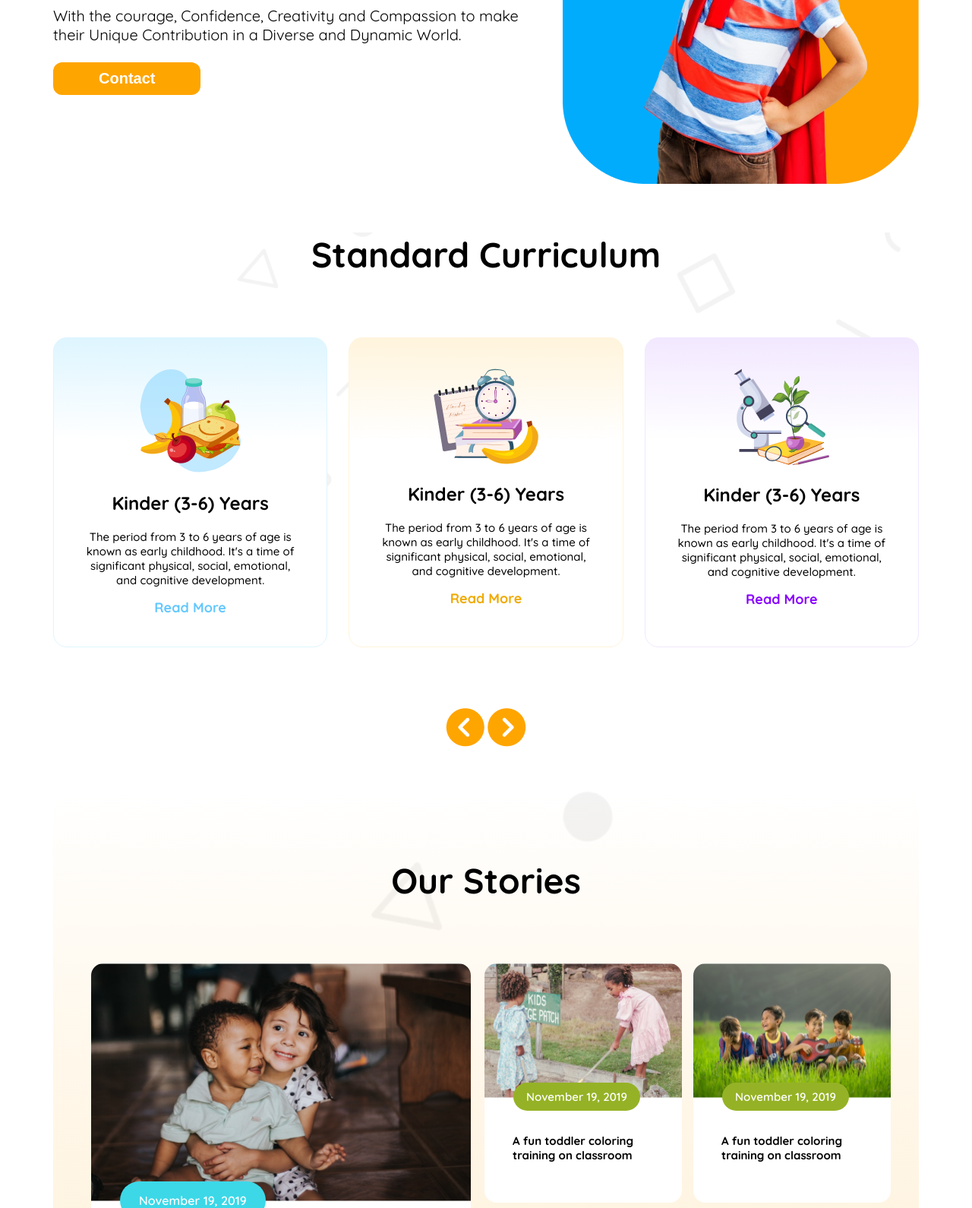
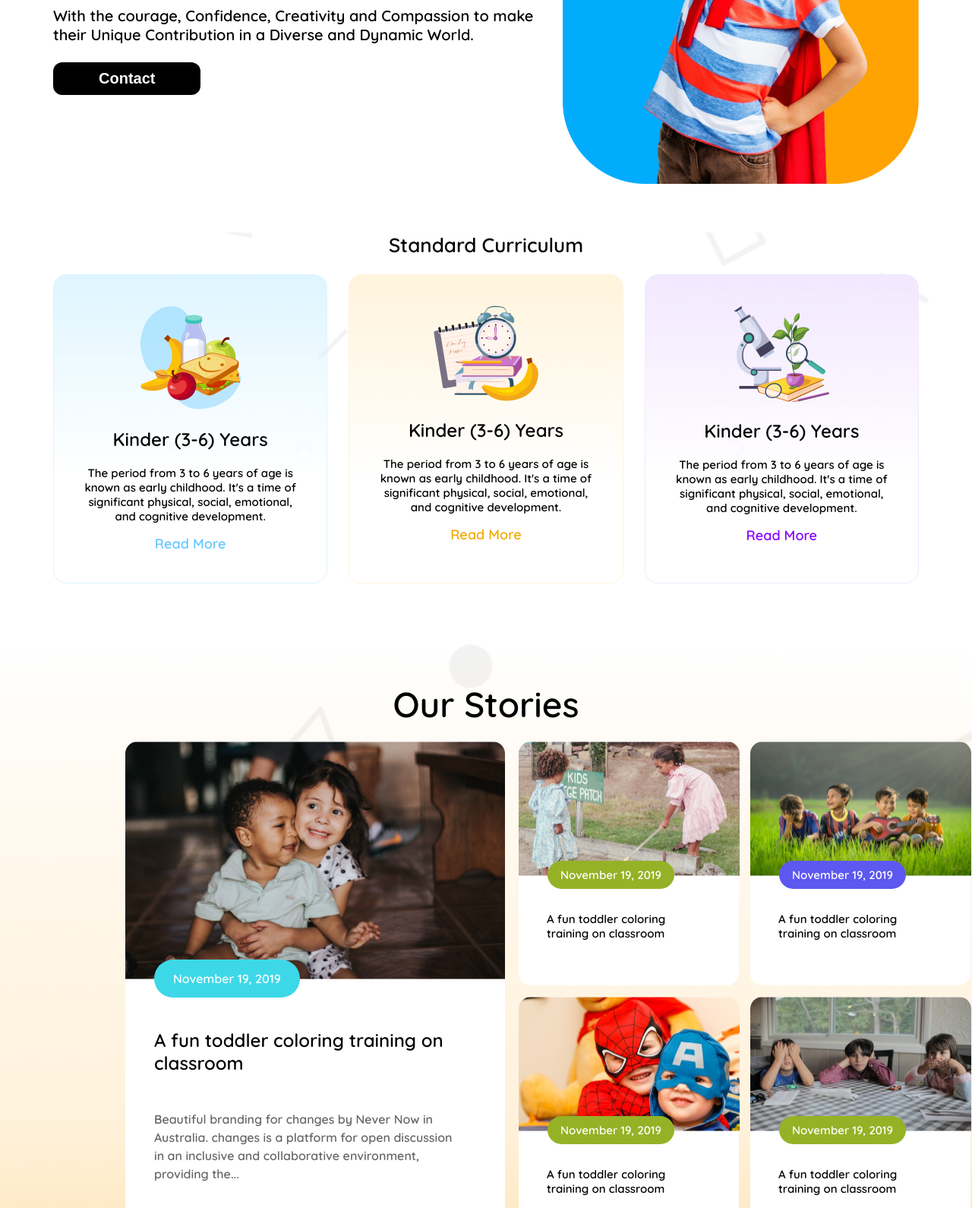
Before and after one commit to Mdibrahimweb/assignment-2, a plain HTML site: page index.html in a window 1280 px wide. Shown: the part 477-2067 px from the top of the page at 76% size. Drawn offline with Linux system fonts and the light colour scheme.

Commit message:
stories section ok

```diff
--- a/assets/style.css
+++ b/assets/style.css
@@ -2,20 +2,13 @@
 
 .quicksand-ttt{
   font-family: "Quicksand", serif;
-  font-optical-sizing: auto;
-  font-weight: 300;
-  font-style: normal;
+  margin: 0;
+}
+
+.screen{
   max-width: 1140px;
   margin: 0 auto;
 }
-/* google font start */
-
-/* All font size */
-
-
-/* All font size */
-
-
 /* header section */
 
 .header{
@@ -23,6 +16,7 @@
   justify-content: space-between;
   align-items: center;
   padding: 20px 0px;
+
 }
 
 .logo{
@@ -105,6 +99,7 @@
 @media screen and (max-width:576px){
   .checkbtn{
     display: block;
+    padding-top: 10px;
   }
   .logotext{
     display: none;
@@ -142,6 +137,16 @@
   .orenge{
     color: orange;
   }
+  .herobtn{
+    font-size: 20px;
+    font-weight: 600;
+    background-color: rgb(0, 0, 0);
+    color: white;
+    padding: 10px 60px;
+    border: none;
+    border-radius: 12px;
+    cursor: pointer;
+  }
 
   .skyblu{
     color: #01ACFD;
@@ -152,22 +157,26 @@
     margin: 24px 0;
   }
 
-  /* header section media query */
+  /* hero section media query */
 @media screen and (max-width:576px){
   .hero{
     flex-direction: column-reverse;
-    margin: 10px;
+    /* margin: 20px; */
+    /* padding: 20px; */
   }
   .hero-t{
     text-align: center;
+
+  }
+  .herotext{
     font-size: 32px;
+    font-weight: 700;
   }
-  .heroimg{
-    flex-direction: row;
-    margin-top: 0;
-    justify-content: center;
-    align-items: center;
+  .description{
+    font-size: 20px;
+    font-weight: 500;
   }
+
 }
 
 /* hero section end */
@@ -185,8 +194,8 @@
 .title{
   text-align: center;
   margin-top: 60px;
-  margin-bottom: 80px;
-  font-size: 46px;
+  margin-bottom: 20px 0 40px 0px;
+  font-size: 26px;
   font-weight: 700;
 
 }
@@ -202,27 +211,27 @@
   text-align: center;
   padding: 40px;
   border: 1px solid #DEF5FF;
-  background-image: linear-gradient(#DEF5FF, white, white, white);
+  background-image: linear-gradient(#DEF5FF, #def5ff73, white, white);
   border-radius: 18px;
-  max-width: 360px;
+  max-width: 367.8px;
 }
 
 .cartdiv2{
   text-align: center;
   padding: 40px;
   border: 1px solid #FFF4DC;
-  background-image: linear-gradient(#FFF4DC, white, white, white);
+  background-image: linear-gradient(#FFF4DC, #fff4dc81, white, white);
   border-radius: 18px;
-  max-width: 360px;
+  max-width: 367.8px;
 }
 
 .cartdiv3{
   text-align: center;
   padding: 40px;
   border: 1px solid #F2E8FF;
-  background-image: linear-gradient(#F2E8FF, white, white, white);
+  background-image: linear-gradient(#F2E8FF, #f2e8ff80, white, white);
   border-radius: 18px;
-  max-width: 360px;
+  max-width: 367.8px;
 }
 
 .carttitle{
@@ -257,17 +266,21 @@
 }
 
 @media screen and (max-width:576px){
+  .title{
+    font-size: 26px;
+    font-weight: 700;
+  }
   .cartgrup{
     flex-direction: column;
-    margin: auto;
   }
-  .cartgrup, .cartgrup2 .cartgrup3{
-    width: 400px;
+  .cartdiv, .cartdiv2, .cartdiv3{
+    width: 249px;
+    margin: 0 auto;
 
   }
 
   .carttitle{
-    font-size: 15px;
+    font-size: 16px;
     font-weight: 700;
   }
 
@@ -276,7 +289,7 @@
   }
 
   .cartdes{
-    font-size: 9px;
+    font-size: 11px;
     font-weight: 500;
   }
 
@@ -306,14 +319,18 @@
 .stories-group{
   display: flex;
   gap: 18px;
+  margin: 0, auto;
+  margin: 20px 0 20px 0;
 }
 
 .Stories-div{
   background-image: url("../img/bg.png"),linear-gradient(#ffffff, #fea10115, #fea10123, #fea10157);
   background-repeat: no-repeat;
   background-size: cover;
-  margin-bottom: 80px;
+  /* margin-bottom: 80px; */
   padding: 50px;
+  /* width: auto; */
+  margin: auto;
 
 }
 .storybtn1{
@@ -327,7 +344,7 @@
   border: none;
   padding: 10px 61px 10px 61px;
   border-radius: 12px;
-  margin: 80px 0 10px 0;
+  margin: 20px 0 10px 0;
 
 }
 
@@ -356,8 +373,6 @@
   color: #666666;
 }
 
-
-
 .date-text{
   font-size: 16px;
   font-weight: 600;
@@ -373,7 +388,8 @@
   text-align: center;
   font-size: 46px;
   font-weight: 700;
-  margin-bottom: 80px;
+  margin: 0;
+  padding: 0;
 }
 
 .storiescart{
@@ -382,11 +398,14 @@
   width: 500px;
   position: relative;
   padding-bottom: 20px;
+  margin-left: 115px;
+  height: 630px;
+
 }
 
 /* story 2nd row */
 
-.date-2{
+.date-1{
   position: absolute;
   z-index: 9999;
   top: 157px;
@@ -396,30 +415,27 @@
   margin-left: 38px;
   color: #ffffff;
 }
-
+.date-2{
+  position: absolute;
+  z-index: 9999;
+  top: 157px;
+  background-color: #5D58F0;
+  border-radius: 47px;
+  padding: 9px 17px;
+  margin-left: 38px;
+  color: #ffffff;
+}
 .date-text-2{
   font-size: 15px;
   font-weight: 600;
   margin: 0;
 }
-
-
-
 .story-des{
   margin: 0px 68px 34px 38px;
   font-size: 16px;
   font-weight: 500;
   line-height: 1.5em;
   color: #666666;
-}
-
-
-
-
-.storyimg-2{
-  border-radius: 16px 16px 0 0 ;
-  height: 177px;
-  width: 260px;
 }
 
 .Stories-title2{
@@ -433,10 +449,18 @@
   font-weight: 700;
   margin: 43px 54px 33px 37px;
 }
+
+.storyimg-2{
+  border-radius: 16px 16px 0 0 ;
+  height: 177px;
+  width: 291px;
+}
+
 .storiescart-2{
   border-radius: 16px;
   background-color: white;
-  width: 260px;
+  width: 290px;
+  height: 301px;
   position: relative;
   padding-bottom: 20px;
 }
@@ -448,24 +472,21 @@
   gap: 15px;
 }
 
-@media screen and (max-width:768px){
+@media screen and (max-width:576px){
   .storiescart{
     display: none;
   }
   .Stories-div{
     padding: 15px;
   }
-  /* .storyimg-2{
+  .storyimg-2{
     width: 250px;
   }
   .storiescart-2{
     width: 250px;
-  } */
-   .storiescart2{
-    margin: auto;
-   }
-   .storiescart-2{
-    height: 324px;
-   }
+  }
+  .storiescart2{
+    margin: 0 16px 16px 0px;
+  }
 }
 /* Our Stories end */
--- a/index.html
+++ b/index.html
@@ -7,17 +7,17 @@
     <!-- Googl Font -->
     <link rel="preconnect" href="https://fonts.googleapis.com">
     <link rel="preconnect" href="https://fonts.gstatic.com" crossorigin>
-    <link href="https://fonts.googleapis.com/css2?family=Quicksand:wght@300..700&display=swap" rel="stylesheet">
-    <link rel="stylesheet" href="https://cdnjs.cloudflare.com/ajax/libs/font-awesome/6.7.2/css/all.min.css" />
+    <link href="https://fonts.googleapis.com/css2?family=Quicksand:wght@600&display=swap" rel="stylesheet">
+
 
 
     <title>assignment-2</title>
     <!-- Custom CSS File -->
      <link rel="stylesheet" href="assets/style.css">
 </head>
-<body class="quicksand-ttt">
+<body class="quicksand-ttt ">
     <!-- header section start  -->
-    <nav class="header">
+    <nav class="header screen">
         <div class="logo">
             <img src="img/logo.png" width="auto" alt="logo">
             <h3 class="logotext">e-school</h3>
@@ -30,21 +30,21 @@
         </ul>
         <button class="navbtn">Contact</button>
         <input type="checkbox" name="" id="check">
-        <label for="check" class="checkbtn" ><i class="fa-solid fa-bars"></i></label>
+        <label for="check" class="checkbtn" ><img src="img/menu.png" alt=""></i></label>
     </nav>
 
     <!-- header section end  -->
 
     <!-- Maine section start  -->
      <!-- hero start -->
-    <section class="hero">
+    <section class="hero screen">
         <div class="hero-t">
             <h1 class="herotext"><span class="orenge">Empowering</span>
                 <span class="block">students from small</span>
                 age <span class="skyblu">towards vision</span></h1>
-            <p class="description">With the courage, Confidence, Creativity and Compassion to make <br>their
+            <p class="description">With the courage, Confidence, Creativity and Compassion to make their
                     Unique Contribution in a Diverse and Dynamic World.</p>
-            <button class="navbtn">Contact</button>
+            <button class="herobtn">Contact</button>
         </div>
         <div class="heroimg">
             <img src="img/hero-kids.png" alt="hero-kids" srcset="">
@@ -56,7 +56,7 @@
 
     <section class="container">
         <h1 class="title">Standard Curriculum</h1>
-        <div class="cartgrup">
+        <div class="cartgrup screen">
             <div class="cartdiv">
                 <img class="cartimg" src="img/kinder.png" alt="kinder" srcset="">
                 <h1 class="carttitle">Kinder (3-6) Years</h1>
@@ -114,12 +114,12 @@
                     <img class="storyimg-2" src="img/story-2.png" alt="story-1" srcset="">
                     <h1 class="storyheading2">A fun toddler coloring training on
                         classroom</h1>
-                    <div class="date-2">
+                    <div class="date-1">
                         <h1 class="date-text-2">November 19, 2019</h1>
                     </div>
 
                 </div>
-                <!-- grid cart 1 -->
+                <!-- grid cart 2 -->
                 <div class="storiescart-2">
                     <img class="storyimg-2" src="img/story-3.png" alt="story-1" srcset="">
                     <h1 class="storyheading2">A fun toddler coloring training on
@@ -134,7 +134,7 @@
                     <img class="storyimg-2" src="img/story-4.png" alt="story-1" srcset="">
                     <h1 class="storyheading2">A fun toddler coloring training on
                         classroom</h1>
-                    <div class="date-2">
+                    <div class="date-1">
                         <h1 class="date-text-2">November 19, 2019</h1>
                     </div>
 
@@ -144,7 +144,7 @@
                     <img class="storyimg-2" src="img/story-5.png" alt="story-1" srcset="">
                     <h1 class="storyheading2">A fun toddler coloring training on
                         classroom</h1>
-                    <div class="date-2">
+                    <div class="date-1">
                         <h1 class="date-text-2">November 19, 2019</h1>
                     </div>
 
```
